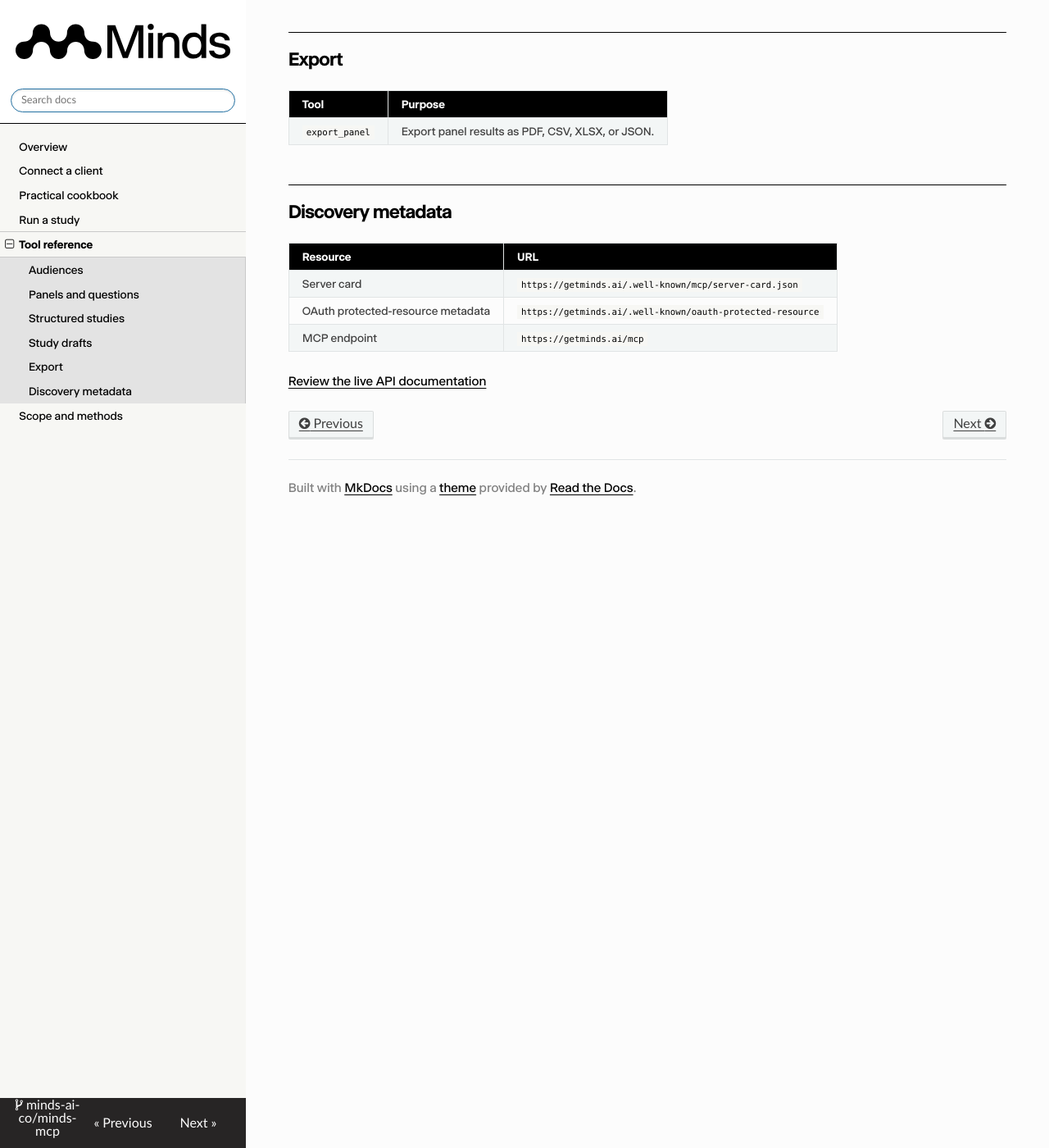
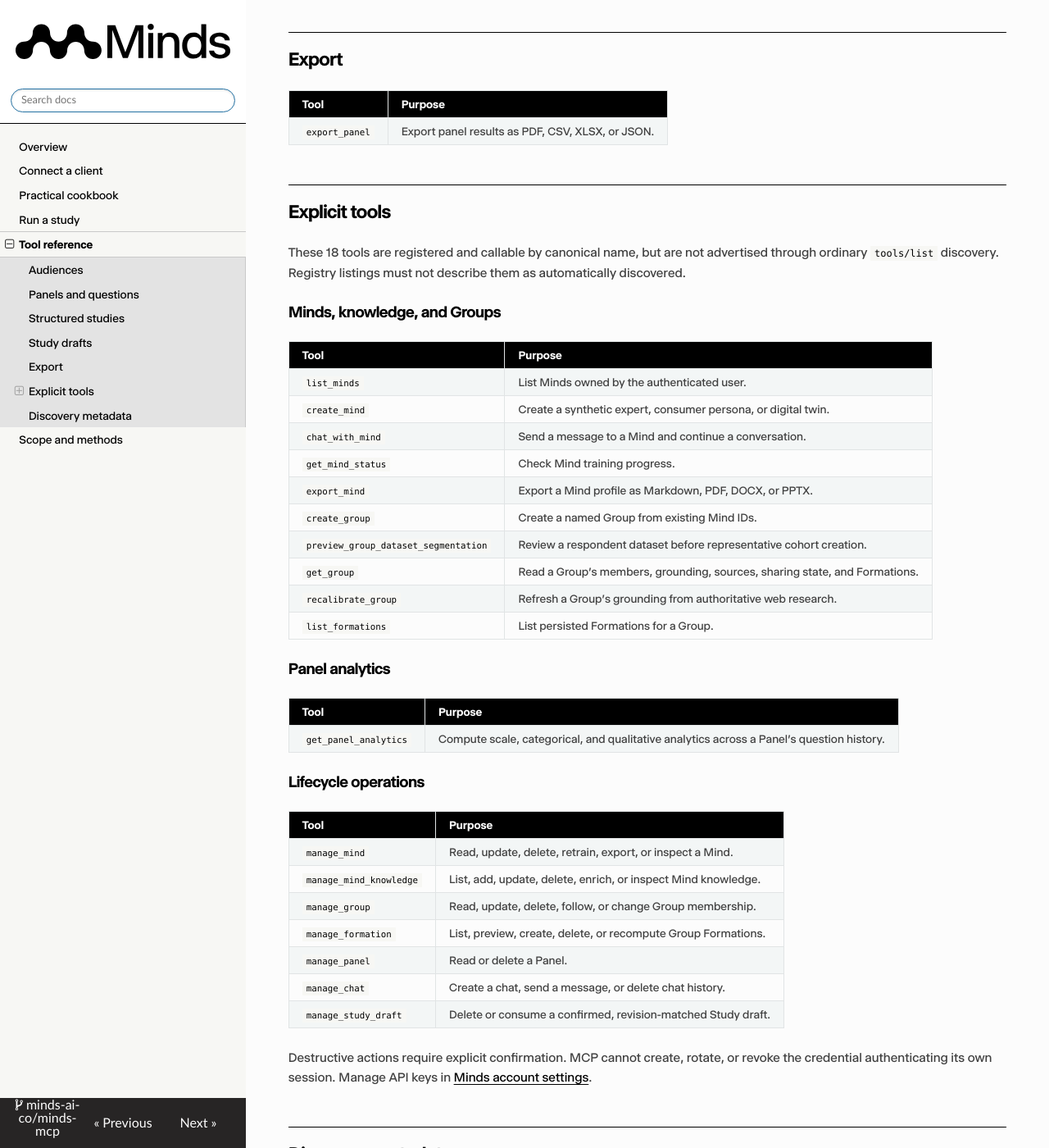
Before and after one commit to minds-ai-co/minds-mcp, an MkDocs documentation site: the page built from reference/tools.md, in a window 1280 px wide and 1400 px high, scrolled down 1471 px. Shown: the whole window at 82% size. Built offline with MkDocs 1.6.1, drawn with Linux system fonts in a browser that asks for light colours; nearby versions of some CDN libraries; some of the changed text lies outside the part shown.

Commit message:
Document complete MCP tool surface

```diff
--- a/reference/tools.md
+++ b/reference/tools.md
@@ -4,11 +4,12 @@
 the role of each core operation; always let the connected client inspect the live
 tool definition before constructing a call.
 
-The tables below contain the 15 tools currently advertised through ordinary
-`tools/list` discovery. Internal UI, API, and MCP parity work does not change
-registry discovery unless the production `tools/list` response changes. Tools
-that remain callable only by an explicit known name must be documented as
-explicit and must not be presented to registries as automatically discovered.
+The server registers 33 canonical tools. The first 15 tools below are advertised
+through ordinary `tools/list` discovery. The remaining 18 are explicit tools:
+they are callable by integrations that configure a known canonical tool name,
+but they are not part of the curated discovery response. Internal UI, API, and
+MCP parity work does not change registry discovery unless the production
+`tools/list` response changes.
 
 ## Audiences
 
@@ -50,6 +51,49 @@
 | --- | --- |
 | `export_panel` | Export panel results as PDF, CSV, XLSX, or JSON. |
 
+## Explicit tools
+
+These 18 tools are registered and callable by canonical name, but are not
+advertised through ordinary `tools/list` discovery. Registry listings must not
+describe them as automatically discovered.
+
+### Minds, knowledge, and Groups
+
+| Tool | Purpose |
+| --- | --- |
+| `list_minds` | List Minds owned by the authenticated user. |
+| `create_mind` | Create a synthetic expert, consumer persona, or digital twin. |
+| `chat_with_mind` | Send a message to a Mind and continue a conversation. |
+| `get_mind_status` | Check Mind training progress. |
+| `export_mind` | Export a Mind profile as Markdown, PDF, DOCX, or PPTX. |
+| `create_group` | Create a named Group from existing Mind IDs. |
+| `preview_group_dataset_segmentation` | Review a respondent dataset before representative cohort creation. |
+| `get_group` | Read a Group's members, grounding, sources, sharing state, and Formations. |
+| `recalibrate_group` | Refresh a Group's grounding from authoritative web research. |
+| `list_formations` | List persisted Formations for a Group. |
+
+### Panel analytics
+
+| Tool | Purpose |
+| --- | --- |
+| `get_panel_analytics` | Compute scale, categorical, and qualitative analytics across a Panel's question history. |
+
+### Lifecycle operations
+
+| Tool | Purpose |
+| --- | --- |
+| `manage_mind` | Read, update, delete, retrain, export, or inspect a Mind. |
+| `manage_mind_knowledge` | List, add, update, delete, enrich, or inspect Mind knowledge. |
+| `manage_group` | Read, update, delete, follow, or change Group membership. |
+| `manage_formation` | List, preview, create, delete, or recompute Group Formations. |
+| `manage_panel` | Read or delete a Panel. |
+| `manage_chat` | Create a chat, send a message, or delete chat history. |
+| `manage_study_draft` | Delete or consume a confirmed, revision-matched Study draft. |
+
+Destructive actions require explicit confirmation. MCP cannot create, rotate,
+or revoke the credential authenticating its own session. Manage API keys in
+[Minds account settings](https://getminds.ai/settings/api-keys).
+
 ## Discovery metadata
 
 | Resource | URL |
```
